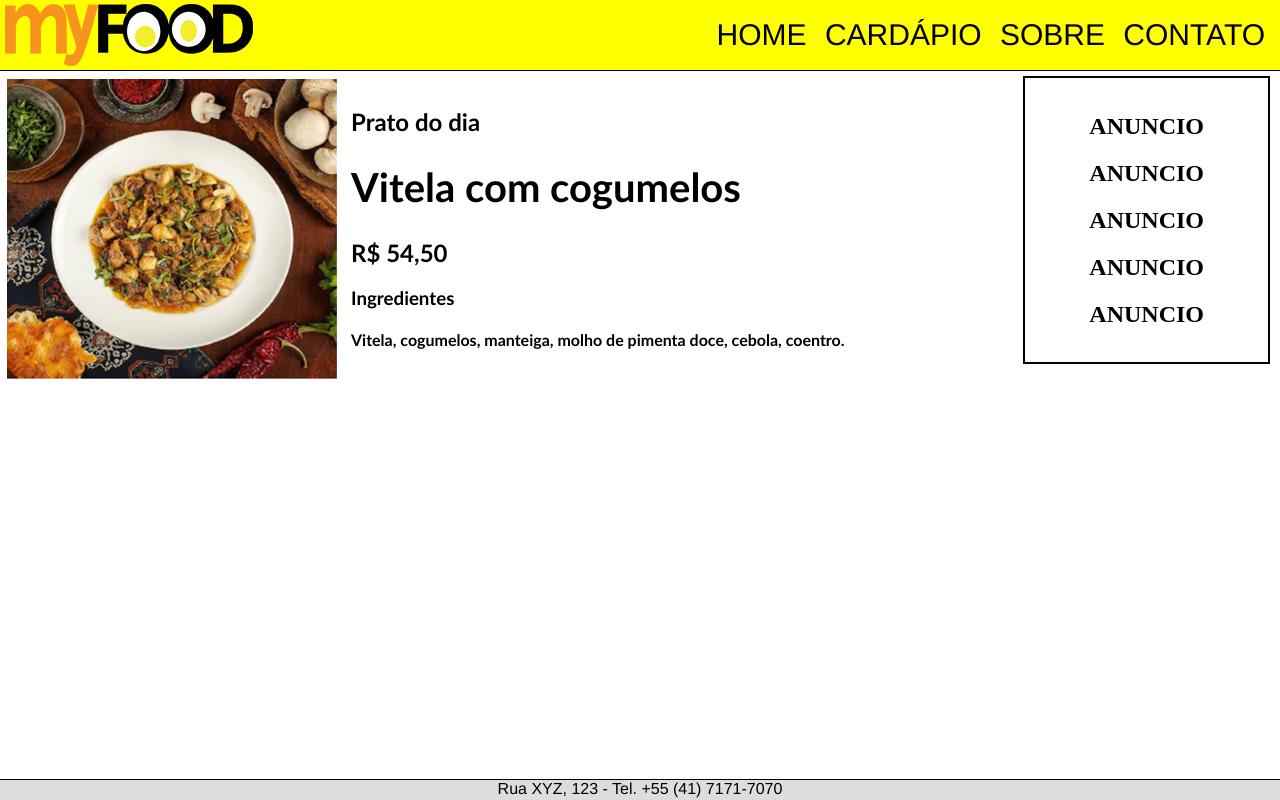
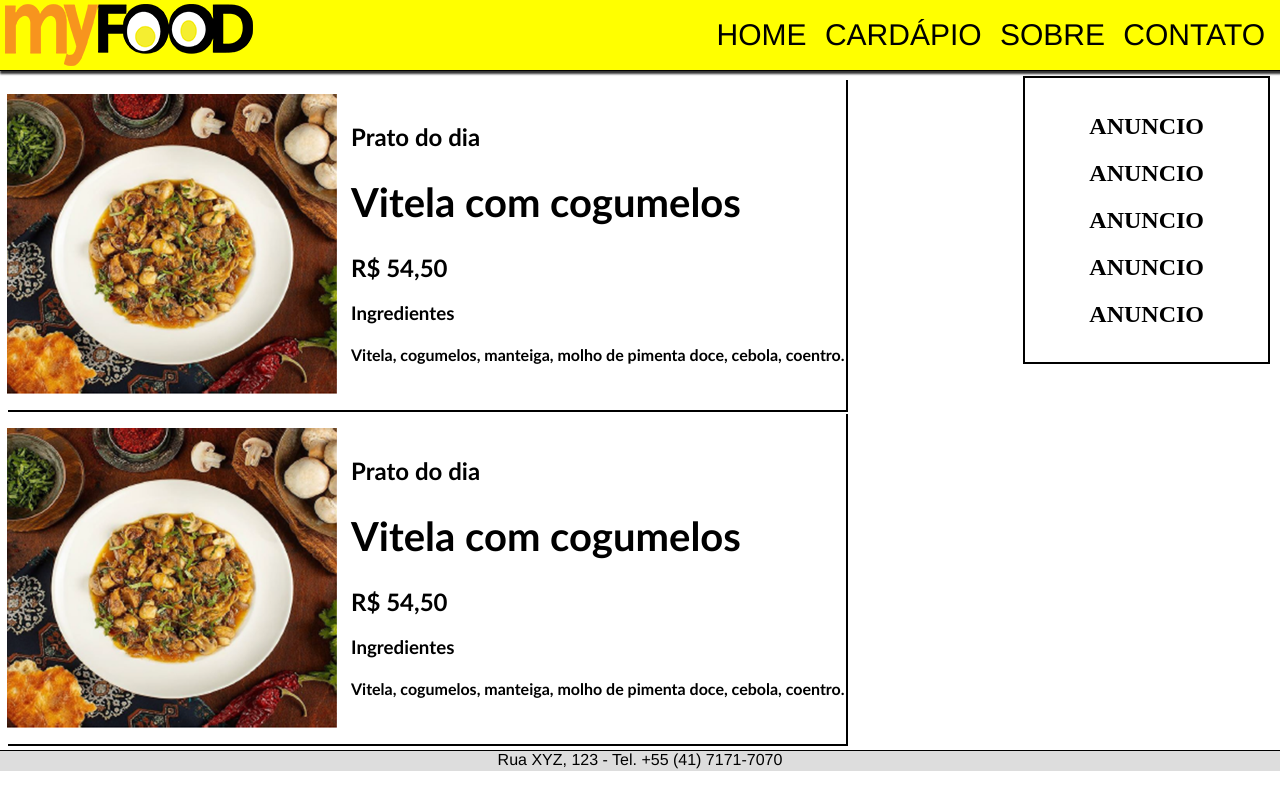
Before and after one commit to witchwarlock666/aulas-up, a plain HTML site: page Fabricio/Desenvolvimento Web/aula-03/index.html in a window 1280 px wide. Drawn offline with Linux system fonts and the light colour scheme.

Commit message:
Adicionadas divisões entre linhas de conteudo e alterado a posição do footer

```diff
--- a/Fabricio/Desenvolvimento Web/aula-03/_includes/_css/style.css
+++ b/Fabricio/Desenvolvimento Web/aula-03/_includes/_css/style.css
@@ -13,6 +13,7 @@ header {
     border-bottom: solid black 1px;
     margin-bottom: 5px;
     font-family: 'Franklin Gothic Medium', 'Arial Narrow', Arial, sans-serif;
+    box-shadow: 1px 2px 2px 1px rgb(51, 51, 51);
 }
 
 header img {
@@ -58,9 +59,17 @@ nav a:hover {
     color: black;
   }
 
-table {
+.main-content {
     margin: 4px;
     font-family: 'Trebuchet MS', 'Lucida Sans Unicode', 'Lucida Grande', 'Lucida Sans', Arial, sans-serif;
+}
+
+.main-content tr {
+    box-shadow: 2px 2px black;
+}
+.main-content td {
+    border-bottom: 15px solid transparent;
+    border-top: 15px solid transparent;
 }
 
 .anuncios {
@@ -83,7 +92,6 @@ footer {
     font-family: 'Franklin Gothic Medium', 'Arial Narrow', Arial, sans-serif;
     background-color: #ddd;
     text-align: center;
-    position: fixed;
     height: 20px;
     bottom: 0;
     width: 100%;
--- a/Fabricio/Desenvolvimento Web/aula-03/index.html
+++ b/Fabricio/Desenvolvimento Web/aula-03/index.html
@@ -22,7 +22,16 @@
         </nav>
     </header>
 
-    <table>
+
+    <section class="anuncios">
+        <h1>ANUNCIO</h1>
+        <h1>ANUNCIO</h1>
+        <h1>ANUNCIO</h1>
+        <h1>ANUNCIO</h1>
+        <h1>ANUNCIO</h1>
+    </section>
+
+    <table class="main-content">
         <tr>
             <td>
                 <aside>
@@ -38,13 +47,22 @@
                     <h4>Vitela, cogumelos, manteiga, molho de pimenta doce, cebola, coentro.</h4>
                 </main>
             </td>
-                <section class="anuncios">
-                    <h1>ANUNCIO</h1>
-                    <h1>ANUNCIO</h1>
-                    <h1>ANUNCIO</h1>
-                    <h1>ANUNCIO</h1>
-                    <h1>ANUNCIO</h1>
-                </section>
+        </tr>
+        <tr>
+            <td>
+                <aside>
+                    <img src="./_images/prato.png" alt="Imagem do prato">
+                </aside>
+            </td>
+            <td>
+                <main>
+                    <h2>Prato do dia</h2>
+                    <h1>Vitela com cogumelos</h1>
+                    <h2>R$ 54,50</h2>
+                    <h3>Ingredientes</h3>
+                    <h4>Vitela, cogumelos, manteiga, molho de pimenta doce, cebola, coentro.</h4>
+                </main>
+            </td>
         </tr>
     </table>
 
```
